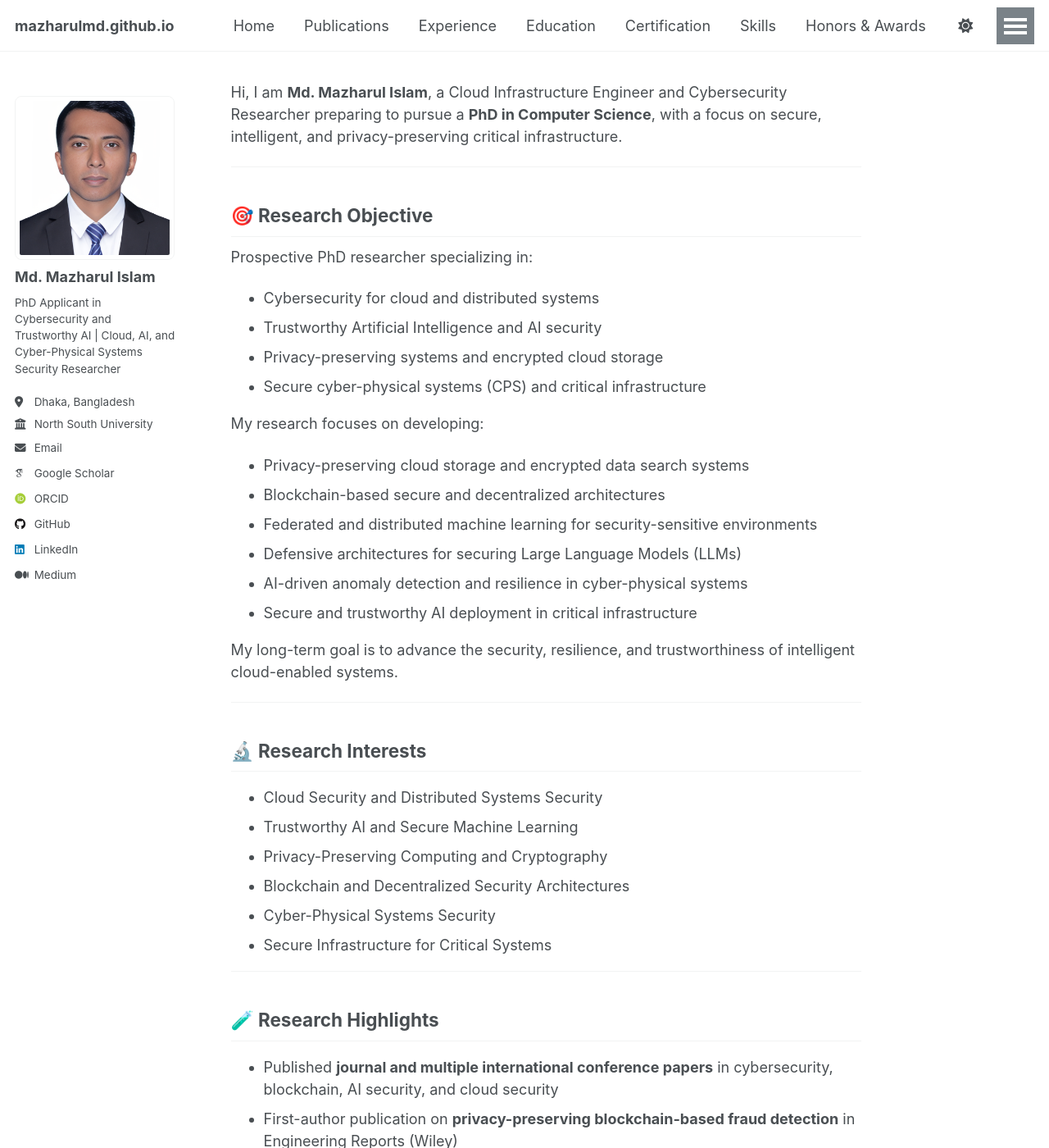
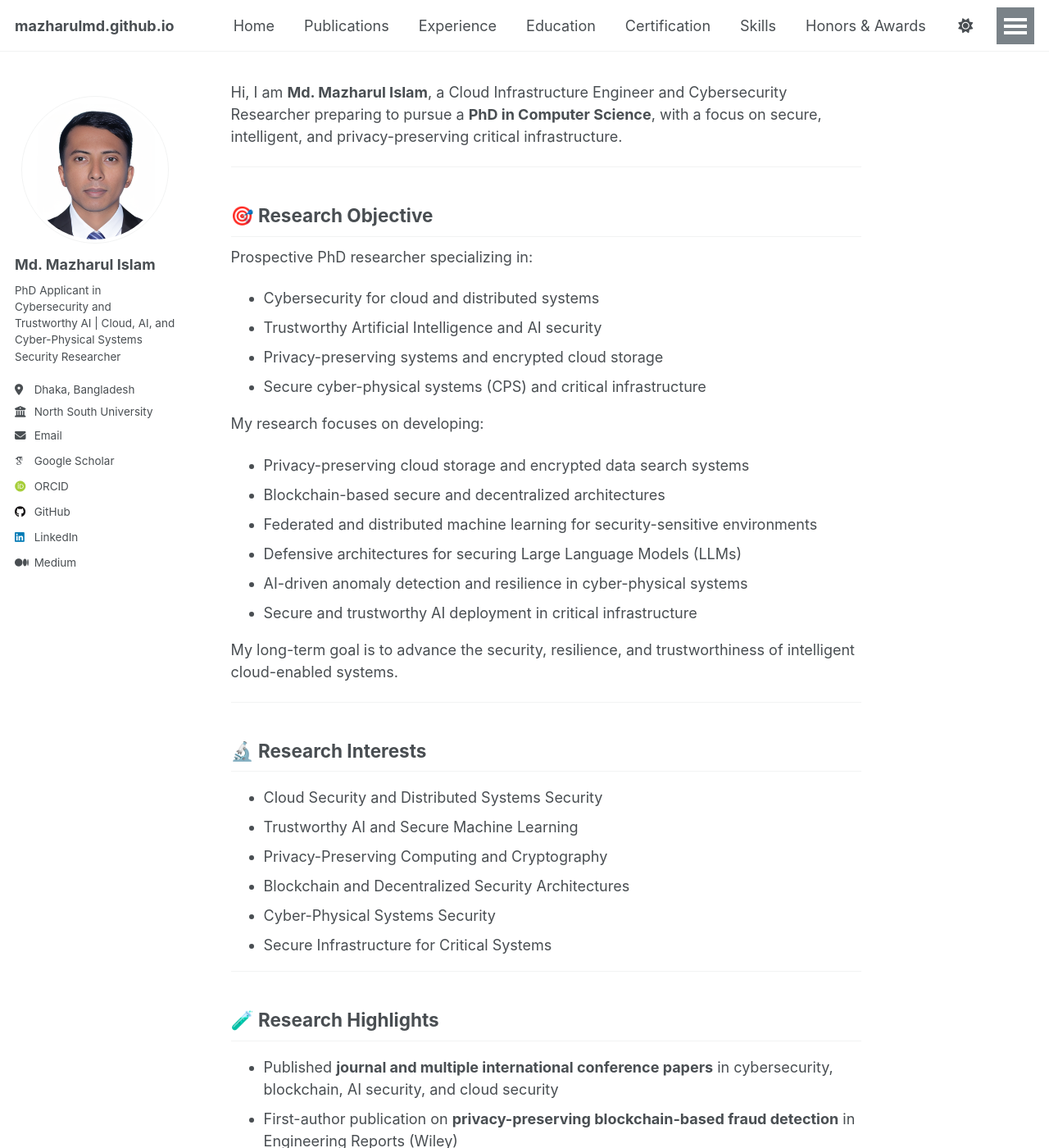
Before and after one commit to mazharulmd/mazharulmd.github.io, a Jekyll site: the page built from _pages/about.md, in a window 1280 px wide and 1400 px high. Shown: the whole window at 82% size. Built offline with Jekyll 4.4.1, drawn with Linux system fonts in a browser that asks for light colours; some web fonts are replaced; a script that is not in the unit is left out.

Commit message:
Fix profile image circle and mobile responsiveness

```diff
--- a/_sass/layout/_sidebar.scss
+++ b/_sass/layout/_sidebar.scss
@@ -80,30 +80,33 @@
    Author profile and links
    ========================================================================== */
 .author__avatar {
-  display: table-cell;
-  vertical-align: top;
-  width: 36px;
+  display: block;
+  text-align: center;
+  margin-bottom: 15px;
 
-  @include breakpoint($large) {
+  img {
+    width: 180px;
+    height: 180px;
+    border-radius: 50%;
+    object-fit: cover;
+    object-position: center top;  // shows full face better
     display: block;
-    width: auto;
-    height: auto;
-  }
+    margin-left: auto;
+    margin-right: auto;
 
-img {
-  width: 200px;
-  height: 200px;
-  border-radius: 8px;   // slight rounding
-  object-fit: cover;
+    @include breakpoint($small) {
+      width: 140px;
+      height: 140px;
+    }
 
-  @include breakpoint($large) {
-    padding: 5px;
-    border: 1px solid var(--global-border-color);
+    @include breakpoint($large) {
+      width: 180px;
+      height: 180px;
+      padding: 4px;
+      border: 1px solid var(--global-border-color);
+    }
   }
 }
-
-}
-
 
 .author__content {
   display: table-cell;
```
